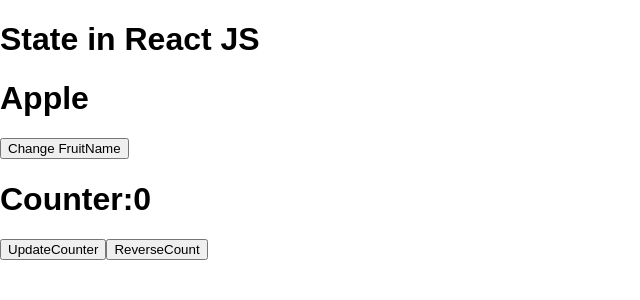
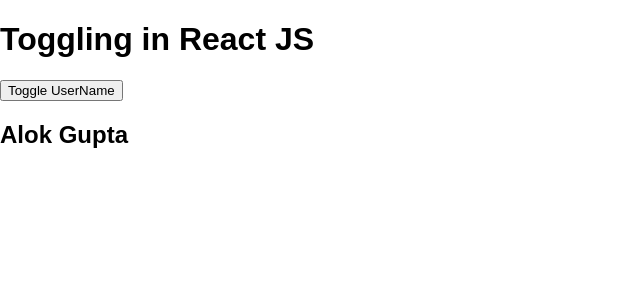
Before and after one commit to alokg-812/Full-Stack-Development, a React (Vite) app in the folder ReactLearning/react-blog/: page / in a window 1280 px wide. Shown: the top 300 px of the page, without its empty margins (0-640 px from the left). Built offline with nearby package versions, Linux system fonts and the light colour scheme.

Commit message:
React Learning

```diff
--- a/ReactLearning/react-blog/src/main.jsx
+++ b/ReactLearning/react-blog/src/main.jsx
@@ -8,6 +8,7 @@
 import JSXWithCurlyBraces from './Components/JSXWithCurlyBraces.jsx';
 import ClickEvent from './Components/ClickEvent.jsx';
 import ReactState from './Components/ReactState.jsx';
+import Toggle from './Components/Toggle.jsx';
 
 createRoot(document.getElementById('root')).render(
   <StrictMode>
@@ -17,6 +18,7 @@
     {/* <Exercise/> */}
     {/* <JSXWithCurlyBraces/> */}
     {/* <ClickEvent /> */}
-    <ReactState/>
+    {/* <ReactState/> */}
+    <Toggle/>
   </StrictMode>,
 )
```
